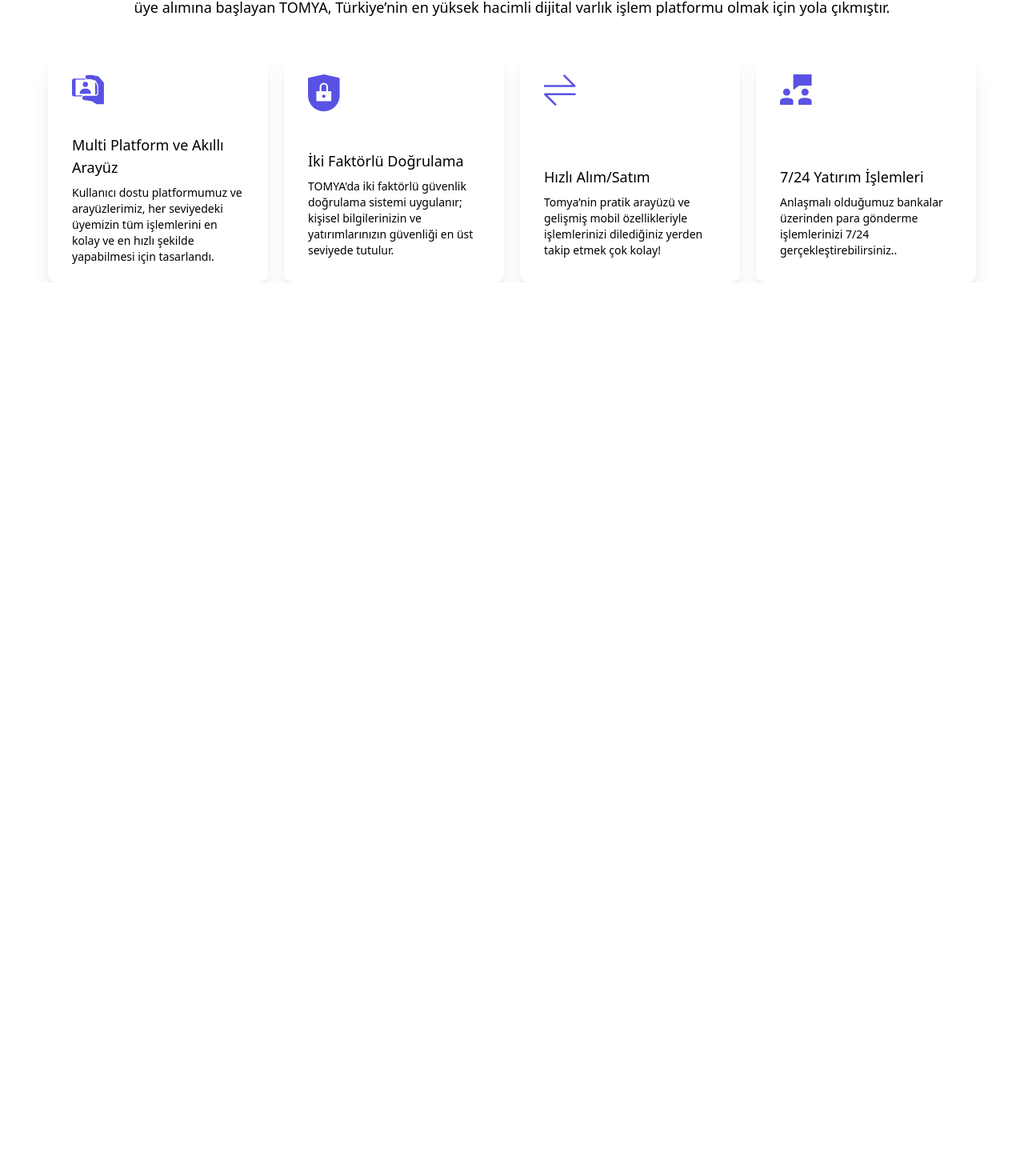
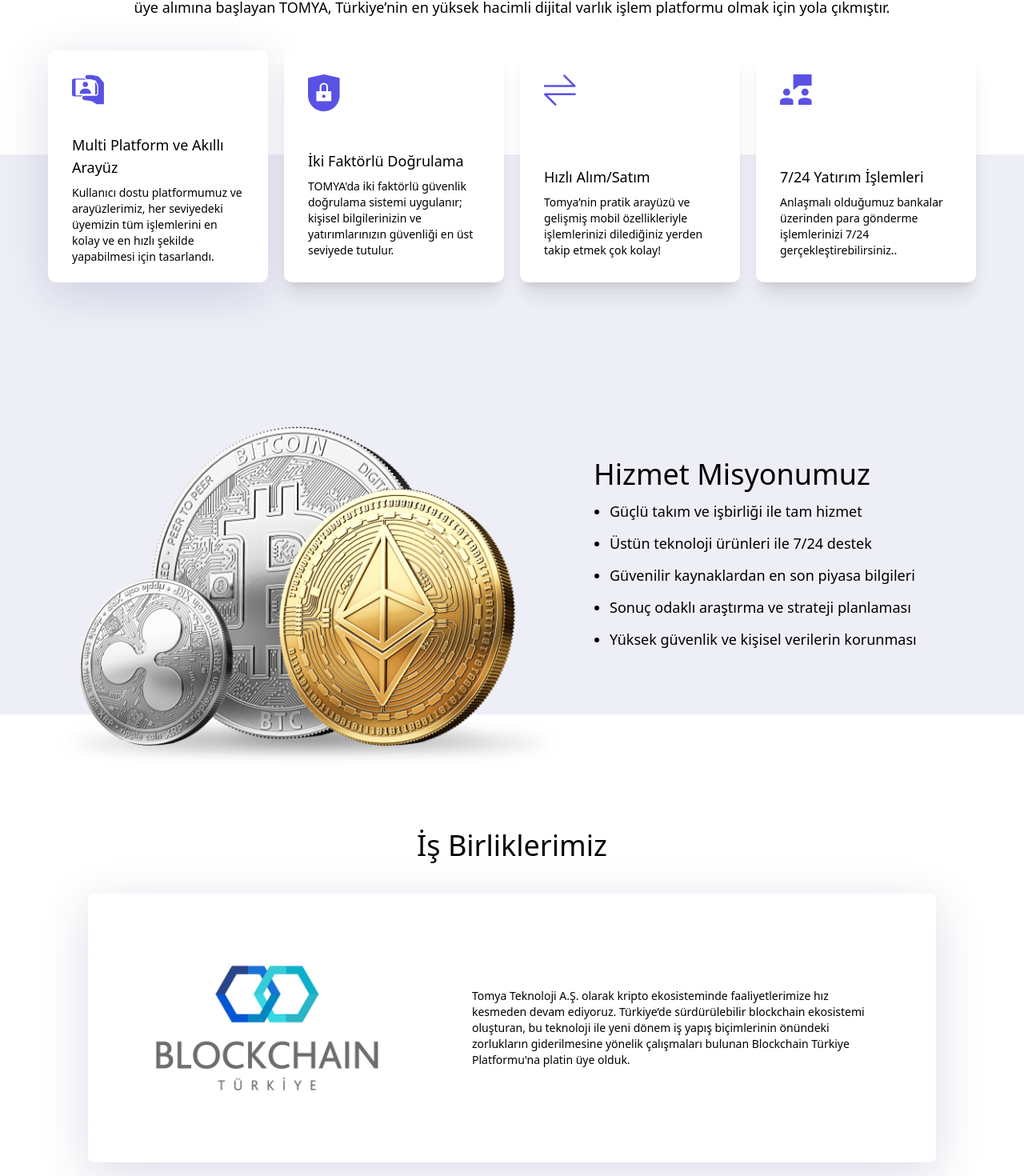
Before and after one commit to yusufal1/tomya-case, a React (Create React App) app: page / in a window 1280 px wide. Shown: the part 1029-2499 px from the top of the page at 80% size. Before the commit the page ends 1382 px from the top, so only its background shows below. Built offline with nearby package versions, Linux system fonts and the light colour scheme.

Commit message:
completed reference component and some changes

```diff
--- a/src/App.js
+++ b/src/App.js
@@ -1,6 +1,8 @@
 import "./App.css";
 import Header from "./components/Header";
 import Main from "./components/Main";
+import Mission from "./components/Mission";
+import Reference from "./components/Reference";
 import WhyTomya from "./components/WhyTomya";
 
 function App() {
@@ -9,6 +11,8 @@ function App() {
       <Header/>
       <Main/>
       <WhyTomya/>
+      <Mission/>
+      <Reference/>
     </div>
   );
 }
--- a/src/components/Main.jsx
+++ b/src/components/Main.jsx
@@ -10,12 +10,12 @@ const Main = () => {
           className="absolute"
         />
       </div>
-      <div className="h-[400px] bg-gradient-to-r from-[#544EDA] to-[#3E39A7]">
+      <div className="sm:h-[400px] h-[500px] bg-gradient-to-r from-[#544EDA] to-[#3E39A7]">
         <div className="container mx-auto flex lg:flex-row flex-col-reverse text-white relative">
           <img
             src={require("../assets/aboutus-banner.png")}
             alt="banner"
-            className="w-auto h-[677px] relative object-contain"
+            className="w-auto h-[677px] relative object-contain sm:bottom-0 bottom-36"
           />
           <div className="flex flex-col gap-y-5 lg:mt-28 mt-10 lg:px-0 md:px-10 px-4">
             <h1 className="lg:text-[3.375rem] text-[32px] lg:text-left text-center font-bold leading-none ">
--- /dev/null
+++ b/src/components/Mission.jsx
@@ -0,0 +1,27 @@
+import React from "react";
+
+const Mission = () => {
+  return (
+    <div className="bg-secondary h-[700px] -mt-40">
+      <div className="container mx-auto flex lg:flex-row flex-col-reverse gap-10 lg:pt-[340px] md:pt-40 sm:pt-48 pt-56 lg:px-0 sm:px-10">
+        <img
+          src={require("../assets/aboutus-coins.png")}
+          alt=""
+          className="lg:w-[632px] w-[440px]"
+        />
+        <div className="flex flex-col gap-3 mt-10">
+          <h2 className="font-medium md:text-4xl text-2xl">Hizmet Misyonumuz</h2>
+          <ul className="list-disc ml-5 md:text-lg text-sm flex flex-col gap-y-3">
+            <li>Güçlü takım ve işbirliği ile tam hizmet</li>
+            <li>Üstün teknoloji ürünleri ile 7/24 destek</li>
+            <li>Güvenilir kaynaklardan en son piyasa bilgileri</li>
+            <li>Sonuç odaklı araştırma ve strateji planlaması</li>
+            <li>Yüksek güvenlik ve kişisel verilerin korunması</li>
+          </ul>
+        </div>
+      </div>
+    </div>
+  );
+};
+
+export default Mission;
--- /dev/null
+++ b/src/components/Reference.jsx
@@ -0,0 +1,15 @@
+import React from 'react'
+
+const Reference = () => {
+  return (
+    <div className='sm:container mx-auto mt-36 mb-5'>
+        <h2 className='font-medium text-4xl text-center'>İş Birliklerimiz</h2>
+        <div className='mt-10 boxShadow flex md:flex-row flex-col lg:gap-28 md:gap-14 sm:mx-10 mx-4 sm:px-20 px-4 py-6 items-center rounded-lg'>
+            <img src={require('../assets/BCTR-logo.png')} alt="" className='lg:w-72 md:w-52 w-56'/>
+            <p className='text-sm'>Tomya Teknoloji A.Ş. olarak kripto ekosisteminde faaliyetlerimize hız kesmeden devam ediyoruz. Türkiye’de sürdürülebilir blockchain ekosistemi oluşturan, bu teknoloji ile yeni dönem iş yapış biçimlerinin önündeki zorlukların giderilmesine yönelik çalışmaları bulunan Blockchain Türkiye Platformu'na platin üye olduk.</p>
+        </div>
+    </div>
+  )
+}
+
+export default Reference
--- a/src/components/WhyTomya.jsx
+++ b/src/components/WhyTomya.jsx
@@ -6,11 +6,11 @@ import peopleSvg from '../assets/people.svg'
 
 const WhyTomya = () => {
   return (
-    <div className='container mx-auto lg:mt-4 mt-28'>
+    <div className='container mx-auto lg:mt-4 sm:mt-28 -mt-32 relative z-10'>
         <h2 className='md:text-center text-left md:text-4xl text-2xl font-medium'>Neden Tomya?</h2>
         <h4 className='md:text-center text-left mt-3 md:text-lg text-base'>Temelleri 2019 yılında atılan TOMYA, Türkiye'nin kapsamlı, güvenilir ve hızlı kripto para borsası olma hedefiyle kuruldu. Mayıs 2020'de üye alımına başlayan TOMYA, Türkiye’nin en yüksek hacimli dijital varlık işlem platformu olmak için yola çıkmıştır. </h4>
-        <div className='grid grid-cols-1 md:grid-cols-2 xl:grid-cols-4 place-items-center gap-10 mt-10'>
-            <div className='shadow-xl xl:w-[275px] md:h-[455px] w-full flex flex-col p-[30px] rounded-[10px] max-h-[290px]'>
+        <div className='grid grid-cols-1 md:grid-cols-2 xl:grid-cols-4 place-items-center gap-10 mt-10 z-50 relative'>
+            <div className='boxShadow xl:w-[275px] md:h-[455px] w-full flex flex-col p-[30px] rounded-[10px] max-h-[290px] bg-white'>
                 <img src={phoneSvg} alt="banner" className="w-10"/>
                 <div className="mt-auto">
                 <h4 className='mt-9 font-medium text-lg'>
@@ -19,7 +19,7 @@ const WhyTomya = () => {
                 <p className='text-sm mt-2'>Kullanıcı dostu platformumuz ve arayüzlerimiz, her seviyedeki üyemizin tüm işlemlerini en kolay ve en hızlı şekilde yapabilmesi için tasarlandı.</p>
                 </div>
             </div>
-            <div className='shadow-xl xl:w-[275px] md:h-[455px] w-full flex flex-col p-[30px] rounded-[10px] max-h-[290px]'>
+            <div className='shadow-xl xl:w-[275px] md:h-[455px] w-full flex flex-col p-[30px] rounded-[10px] max-h-[290px] bg-white'>
                 <img src={securitySvg} alt="banner" className="w-10"/>
                 <div className='mt-auto'>
                     <h4 className='mt-9 font-medium text-lg'>
@@ -28,7 +28,7 @@ const WhyTomya = () => {
                     <p className='text-sm mt-2'>TOMYA'da iki faktörlü güvenlik doğrulama sistemi uygulanır; kişisel bilgilerinizin ve yatırımlarınızın güvenliği en üst seviyede tutulur.</p>
                 </div>
             </div>
-            <div className='shadow-xl xl:w-[275px] md:h-[455px] w-full flex flex-col p-[30px] rounded-[10px] max-h-[290px]'>
+            <div className='shadow-xl xl:w-[275px] md:h-[455px] w-full flex flex-col p-[30px] rounded-[10px] max-h-[290px] bg-white'>
                 <img src={sellbuySvg} alt="banner" className="w-10"/>
                 <div className='mt-auto'>
                 <h4 className='mt-9 font-medium text-lg'>
@@ -37,7 +37,7 @@ const WhyTomya = () => {
                 <p className='text-sm mt-2'>Tomya’nin pratik arayüzü ve gelişmiş mobil özellikleriyle işlemlerinizi dilediğiniz yerden takip etmek çok kolay!</p>
                 </div>
             </div>
-            <div className='shadow-xl xl:w-[275px] md:h-[455px] w-full flex flex-col p-[30px] rounded-[10px] max-h-[290px]'>
+            <div className='shadow-xl xl:w-[275px] md:h-[455px] w-full flex flex-col p-[30px] rounded-[10px] max-h-[290px] bg-white'>
                 <img src={peopleSvg} alt="banner" className="w-10"/>
                 <div className='mt-auto'>
                 <h4 className='mt-9 font-medium text-lg'>
--- a/src/index.css
+++ b/src/index.css
@@ -1,7 +1,6 @@
 @tailwind base;
 @tailwind components;
 @tailwind utilities;
-
 
 .navbar:hover li {
   opacity: 0.5;
@@ -10,3 +9,9 @@
 .navbar li:hover {
   opacity: 1;
 }
+
+.boxShadow {
+  -webkit-box-shadow: 0 15px 60px 0 rgba(50,46,127,.17);
+-moz-box-shadow: 0 15px 60px 0 rgba(50,46,127,.17);
+box-shadow: 0 15px 60px 0 rgba(50,46,127,.17);
+}
```
Also changed, not shown: src/assets/BCTR-logo.png (added), src/assets/aboutus-coins.png (added).
